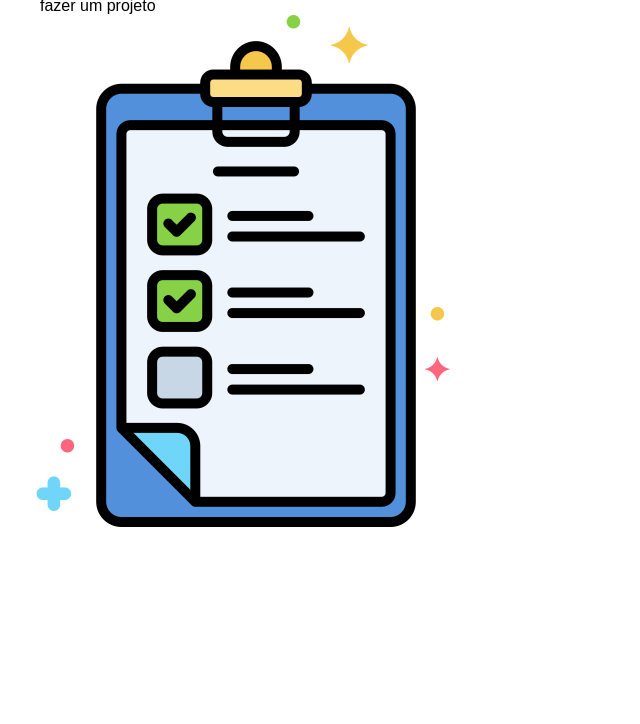
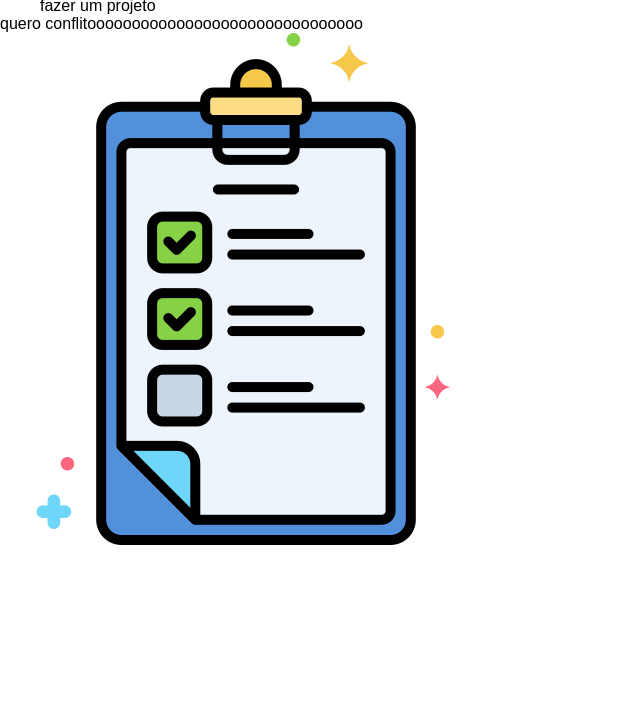
Before and after one commit to joaolouko/meuProjeto, a plain HTML site: page index.html in a window 1280 px wide. Shown: the part 76-800 px from the top of the page, without its empty margins (0-640 px from the left). Drawn offline with Linux system fonts and the light colour scheme.

Commit message:
isso gerara um conflito

```diff
--- a/index.html
+++ b/index.html
@@ -13,7 +13,7 @@
         <li>fazer dindin</li>
         <li>fazer um projeto</li>
     </ul>
-
+    <div>quero conflitooooooooooooooooooooooooooooooo</div>
     <img src="img/tarefa.png" alt="imagem de tarefas">
 </body>
 </html>
```
